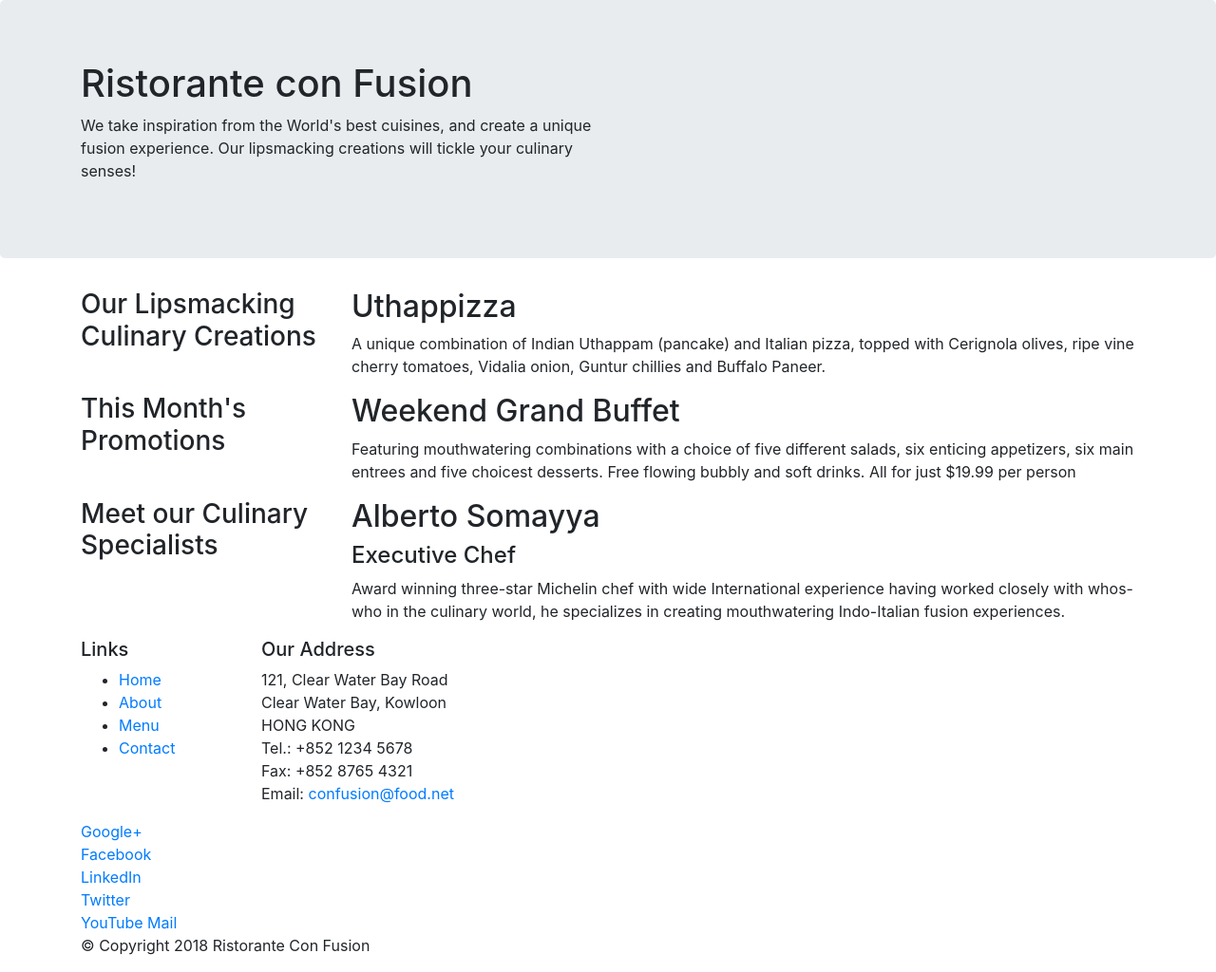
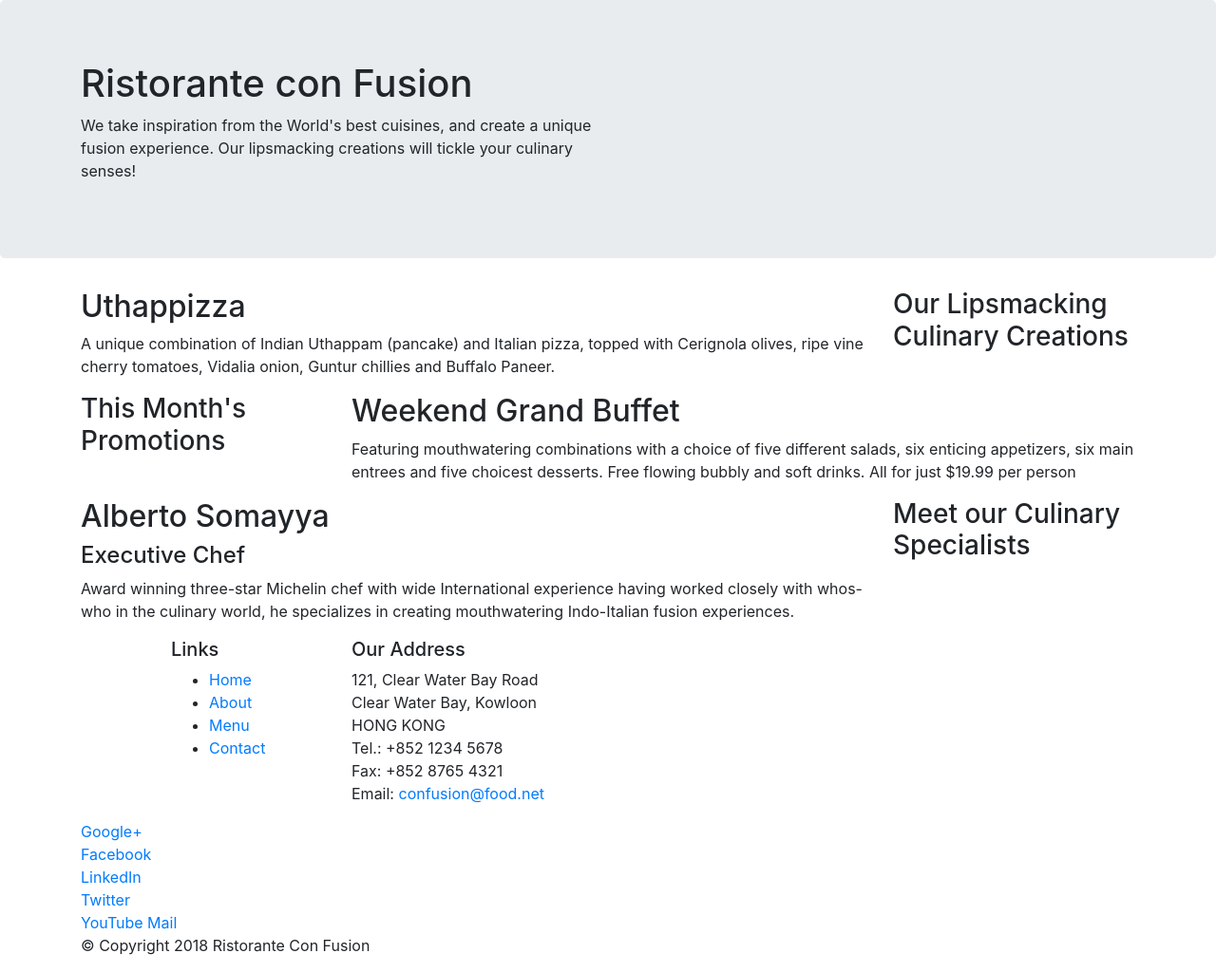
Before and after one commit to CFloy66-v12o/conFusion, a website: page index.html in a window 1280 px wide. Shown: the whole page at 95% size. Drawn offline with nearby package versions, Linux system fonts and the light colour scheme.

Commit message:
bootstrap grid p-1

```diff
--- a/index.html
+++ b/index.html
@@ -23,10 +23,10 @@
 
     <div class="container">
         <div class="row">
-            <div class="col-12 col-sm-4 col-md-3">
+            <div class="col-12 col-sm-4 order-sm-last col-md-3">
                 <h3>Our Lipsmacking Culinary Creations</h3>
             </div>
-            <div class="col col-sm col-md">
+            <div class="col col-sm order-sm-first col-md">
                 <h2>Uthappizza</h2>
                 <p>A unique combination of Indian Uthappam (pancake) and Italian pizza, topped with Cerignola olives, ripe vine cherry tomatoes, Vidalia onion, Guntur chillies and Buffalo Paneer.</p>
             </div>
@@ -44,10 +44,10 @@
         </div>
 
         <div class="row">
-            <div class="col-12 col-sm-4 col-md-3">
+            <div class="col-12 col-sm-4 order-sm-last col-md-3">
                 <h3>Meet our Culinary Specialists</h3>
             </div>
-            <div class="col col-sm col-md">
+            <div class="col col-sm order-sm-first col-md">
                 <h2>Alberto Somayya</h2>
                 <h4>Executive Chef</h4>
                 <p>Award winning three-star Michelin chef with wide International experience having worked closely with whos-who in the culinary world, he specializes in creating mouthwatering Indo-Italian fusion experiences. </p>
@@ -58,7 +58,7 @@
     <footer>
         <div class="container">
             <div class="row">
-                <div class="col-4 col-sm-2">
+                <div class="col-4 offset-1 col-sm-2">
                     <h5>Links</h5>
                     <ul>
                         <li><a href="#">Home</a></li>
```
